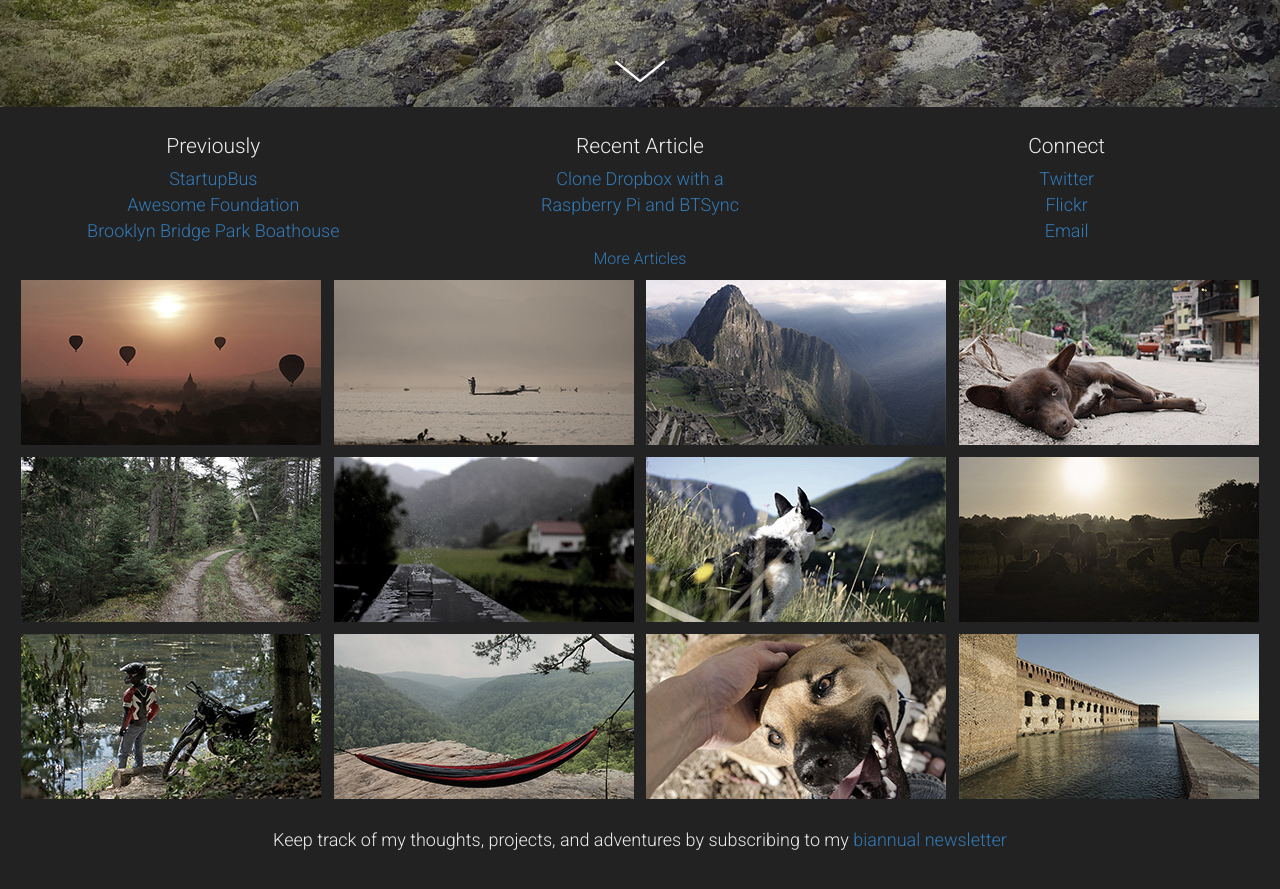
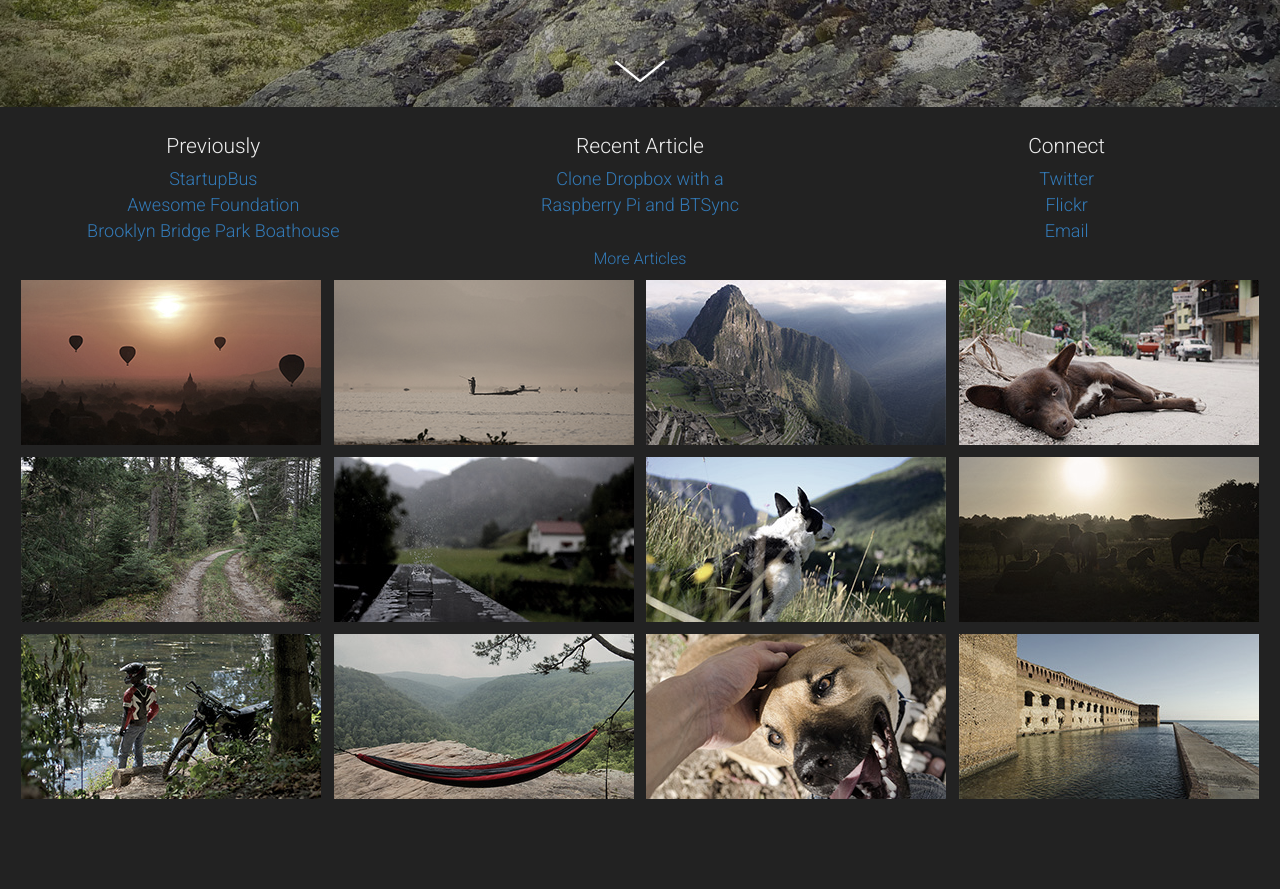
Before and after one commit to reustle/shanereustle, a Jekyll site: the page built from index.html, in a window 1280 px wide and 900 px high, scrolled down 793 px. Shown: the top 889 px of the window. Built offline with Jekyll 4.4.1, drawn with Linux system fonts in a browser that asks for light colours; after the commit the page ends 1623 px from its top, so only the background shows below that.

Commit message:
sans newsletter

```diff
--- a/_layouts/base.html
+++ b/_layouts/base.html
@@ -33,7 +33,6 @@
 								<li><a href='/'>Home</a></li>
 								<li {% if page.tab == 'articles' %}class='active'{% endif %} ><a href='/blog/'>Articles</a></li>
 								<!--<li><a href='/photography/'>Photography</a></li>-->
-								<li {%if page.tab == 'newsletter' %}class='active'{% endif %} ><a href='/newsletter'>Newsletter</a></li>
 
 							</ul>
 							<ul class='nav navbar-nav navbar-right'>
--- a/index.html
+++ b/index.html
@@ -91,13 +91,6 @@
 
 				</div>
 
-				<div class='col-md-12 photos-block'>
-
-					<p>Keep track of my thoughts, projects, and adventures by subscribing to my <a href='/newsletter/'>biannual newsletter</a></p>
-
-				</div>
-
-
 			</div>
 
 			<br/>&nbsp;
```
